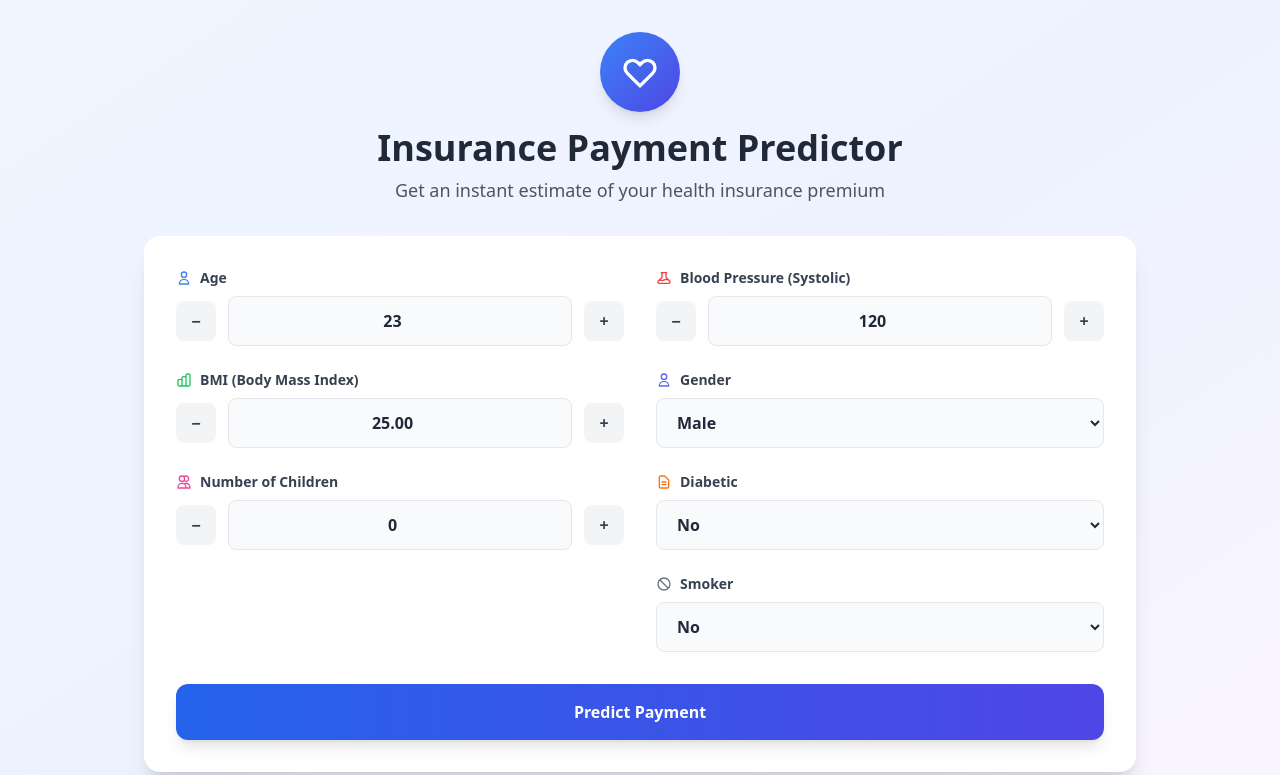
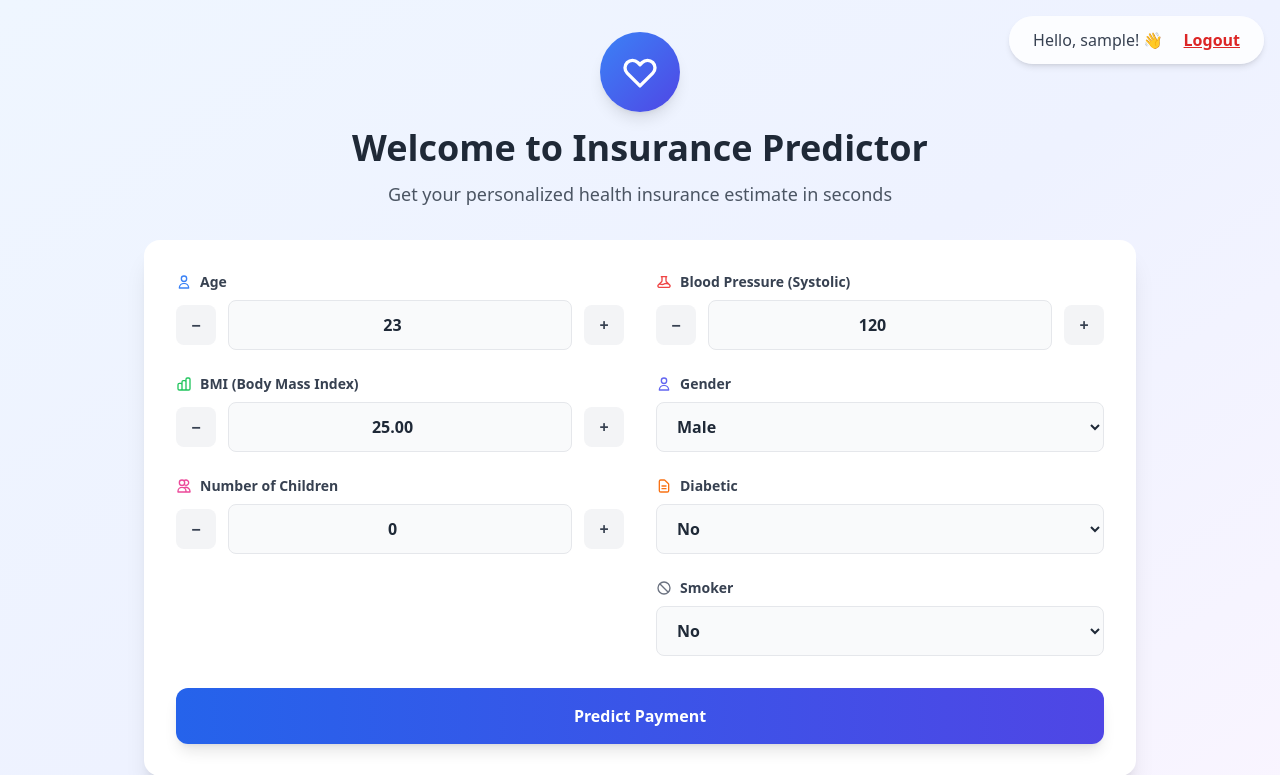
Before and after one commit to jaid28/ML-Powered-Health-Insurance-Cost-Estimator, a Flask app: page / in a window 1280 px wide. Shown: the top 775 px of the page. Run offline with Flask 3, Linux system fonts and the light colour scheme; a user stored in the database is signed in; parts of the project's set-up code (start-up, migrations or seed data) failed here and were passed over; some libraries are stand-ins or nearby versions.

Commit message:
Update index.html

```diff
--- a/templates/index.html
+++ b/templates/index.html
@@ -36,11 +36,17 @@
                     <path stroke-linecap="round" stroke-linejoin="round" stroke-width="2" d="M4.318 6.318a4.5 4.5 0 000 6.364L12 20.364l7.682-7.682a4.5 4.5 0 00-6.364-6.364L12 7.636l-1.318-1.318a4.5 4.5 0 00-6.364 0z"></path>
                 </svg>
             </div>
-            <h1 class="text-4xl font-bold text-gray-800 mb-2">Insurance Payment Predictor</h1>
-            <p class="text-gray-600 text-lg">Get an instant estimate of your health insurance premium</p>
+            <h1 class="text-4xl font-bold text-gray-800 mb-3">Welcome to Insurance Predictor</h1>
+            <p class="text-gray-600 text-lg mb-8">Get your personalized health insurance estimate in seconds</p>
         </div>
 
         <!-- Main Form Card -->
+         {% if current_user.is_authenticated %}
+        <div class="absolute top-4 right-4 bg-white/80 backdrop-blur-sm px-6 py-3 rounded-full shadow-md">
+            <span class="text-gray-700 font-medium">Hello, {{ current_user.username }}! 👋</span>
+            <a href="/logout" class="ml-4 text-red-600 hover:text-red-800 font-semibold underline">Logout</a>
+        </div>
+{% endif %}
         <div class="bg-white rounded-2xl shadow-xl p-8 mb-6 slide-in">
             <form id="insuranceForm" class="space-y-8">
                 <div class="grid md:grid-cols-2 gap-8">
@@ -246,7 +252,7 @@
 
             try {
                 // Make API call to Flask backend
-                const response = await fetch('http://localhost:5000/predict', {
+                const response = await fetch('/predict', {
                     method: 'POST',
                     headers: {
                         'Content-Type': 'application/json',
```
